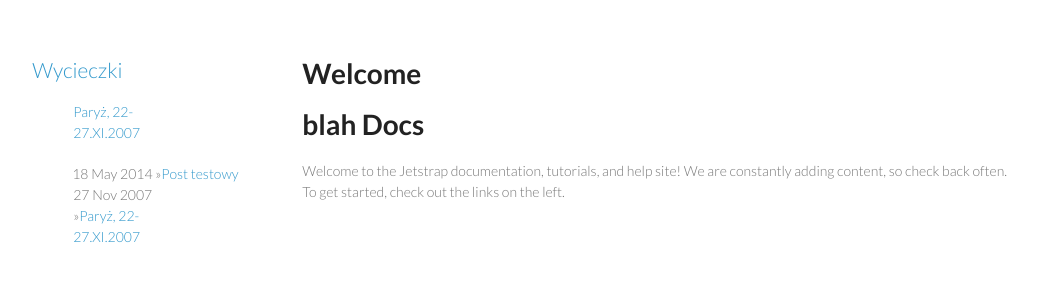
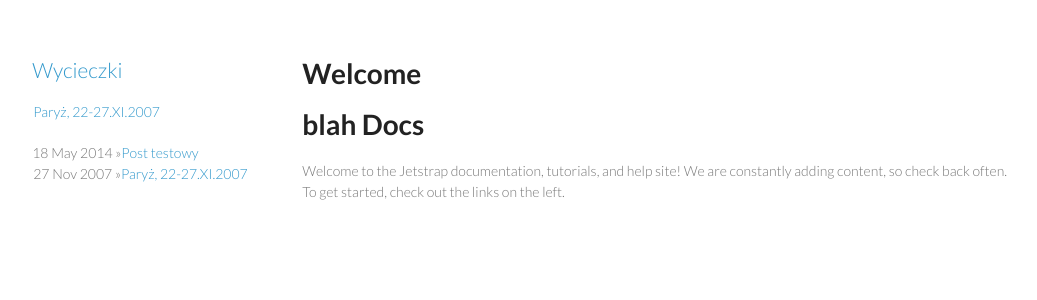
Before and after one commit to cobyl/cobyl.github.io, a Jekyll site: the page built from index.html, in a window 1280 px wide. Shown: the top 300 px of the page, without its empty margins (84-1121 px from the left). Built offline with Jekyll 4.4.1, drawn with Linux system fonts in a browser that asks for light colours; Markdown is read by kramdown in place of the engine named in the settings.

Commit message:
Update styles.css

```diff
--- a/assets/stylesheets/styles.css
+++ b/assets/stylesheets/styles.css
@@ -103,7 +103,7 @@ header {
 
 header ul {
   list-style:none;
-  margin-left: 0;
+  padding: 0;
 }
 
 header li {
@@ -118,7 +118,6 @@ strong {
 }
 
 header ul li + li {
-  width:88px;
   border-left:1px solid #fff;
 }
 
```
